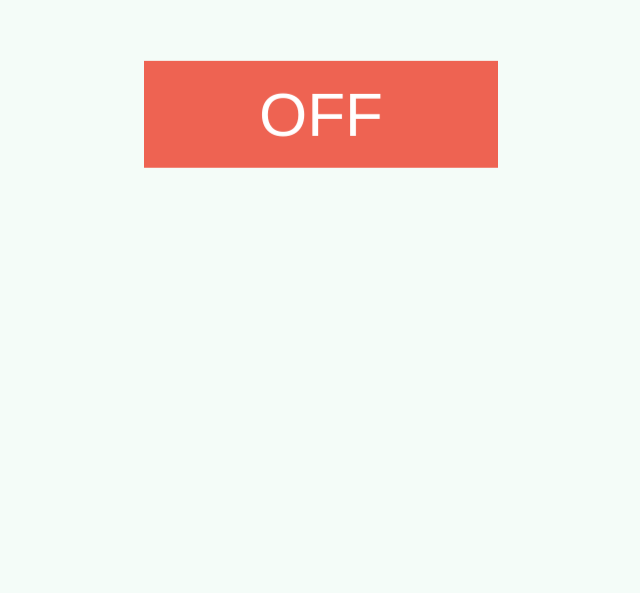
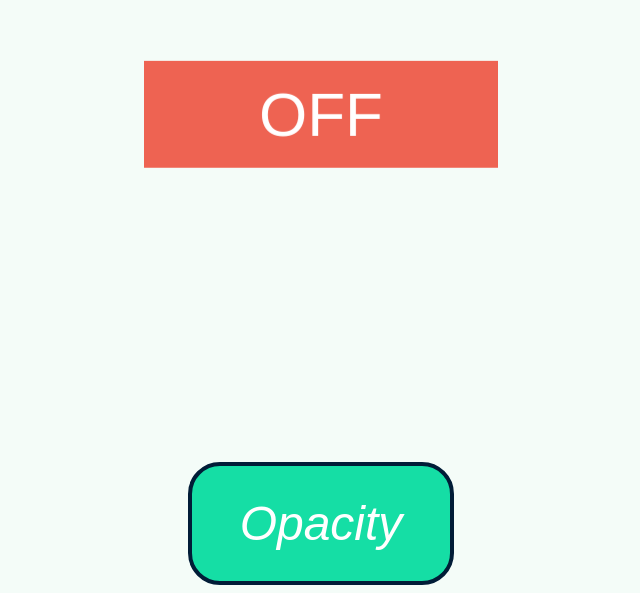
Before and after one commit to blagisquet/css-animations, a React (Create React App) app: page / in a window 1280 px wide. Shown: the part 421-1014 px from the top of the page, without its empty margins (319-959 px from the left). Before the commit the page ends 883 px from the top, so only its background shows below. Built offline with nearby package versions, Linux system fonts and the light colour scheme.

Commit message:
added animated opacity button

```diff
--- a/src/App.js
+++ b/src/App.js
@@ -1,6 +1,7 @@
 import React from "react";
 import "./styles.scss";
 import Button from "./Components/3dbutton/Button";
+import Opacity from "./Components/opacity/Opacity";
 
 export default function App() {
   return (
@@ -12,6 +13,7 @@ export default function App() {
         </div>
       </div>
       <Button />
+      <Opacity />
     </div>
   );
 }
--- a/src/Components/3dbutton/Button.scss
+++ b/src/Components/3dbutton/Button.scss
@@ -53,11 +53,18 @@ $btn-height: 7.5vw;
             transform: rotateX(0deg) translateZ($btn-height/2);
             @include facet;
             background: $cd-off;
+            transition: background-color 250ms;
+            &:hover {
+                background-color: darken($cd-off, 5);
+            }
         }
         .btn__flip--on {
             transform: rotateX(90deg) translateZ($btn-height/2);
             @include facet;
             background: $cd-on;
+            &:hover {
+                background-color: darken($cd-on, 5);
+            }
         }
     }
 }
--- /dev/null
+++ b/src/Components/opacity/Opacity.js
@@ -0,0 +1,11 @@
+import React from "react";
+import "./Opacity.scss";
+
+export default function Opacity() {
+  return (
+    <button class="btn">
+      Opacity
+      <div class="btn__bg" />
+    </button>
+  );
+}
--- /dev/null
+++ b/src/Components/opacity/Opacity.scss
@@ -0,0 +1,26 @@
+$border-rad: 2rem;
+$clr-btn: #15DEA5;
+.btn {
+    border-radius: $border-rad;
+    background-color: $clr-btn;
+    position: relative;
+    z-index: 1;
+    color: white;
+    font-style: italic;
+    &:hover {
+        & .btn__bg {
+            opacity: 1;
+        }
+    }
+    &__bg {
+        position: absolute;
+        top: 0;
+        right: 0;
+        bottom: 0;
+        left: 0;
+        background-color: darken($clr-btn, 5);
+        opacity: 0;
+        z-index: -1;
+        transition: opacity 250ms;
+    }
+}
```
